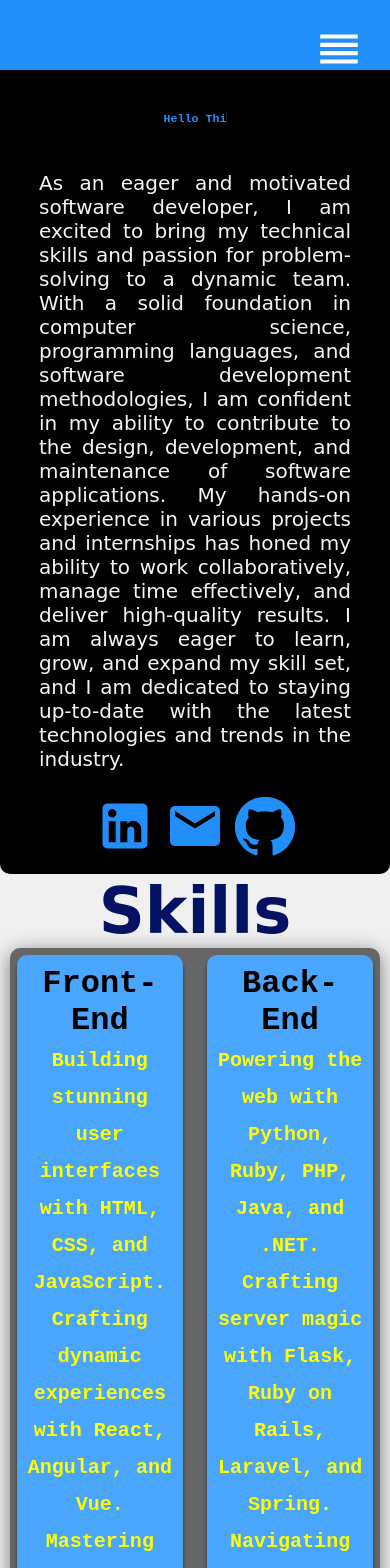
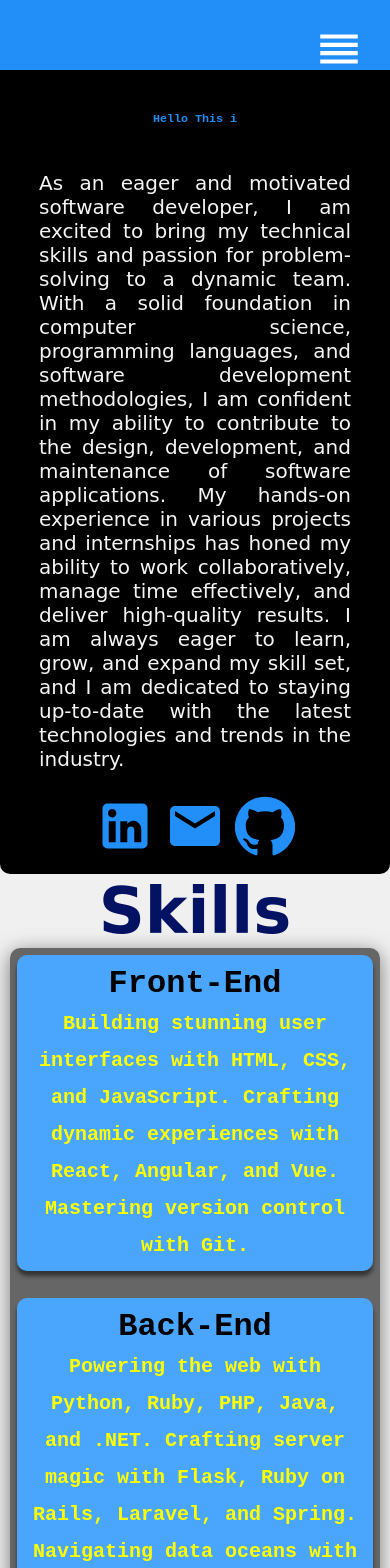
Before and after one commit to moabmo/abiud, a React (Create React App) app: page / in a window 390 px wide. Shown: the top 1568 px of the page. Built offline with nearby package versions, Linux system fonts and the light colour scheme.

Commit message:
message = "Responsive Cards Update"

```diff
--- a/src/pages/Home.js
+++ b/src/pages/Home.js
@@ -79,7 +79,7 @@ function Home() {
             <li className='item'>
                 <h2>Documents</h2>
                 <span>Defining service levels with SLAs. Crafting compelling RFPs. Specifying system and user requirements. Mapping technical details and orchestrating comprehensive testing. Documenting systems, processes, and recovery plans.</span>
-            </li>
+            </li><br/>
             </div>
 
     </div>
--- a/src/styles/Home.css
+++ b/src/styles/Home.css
@@ -58,14 +58,28 @@
 
 .item {
   flex: 1;
-  min-width: calc(26.33% - 10px); /* Three cards per row with a 10px gap */
   background-color: #4aa6fc;
   padding: 10px;
-  /* max-height: 200px; */
   margin-bottom: 10px;
-  overflow: hidden; /* Hide overflow content */
+  overflow: hidden;
   transition: all 0.5s ease;
 }
+
+@media (min-width: 768px) {
+  .item {
+    flex-basis: calc(28% - 10px); /* Three cards per row with a 10px gap on larger screens */
+  }
+}
+
+@media (max-width: 767px) {
+  .item {
+    flex-basis: 100%; /* Full width on smartphones */
+    max-width: none; /* Remove any max-width constraint */
+  }
+}
+
+
+
 
 .item:hover {
   background-color: yellow;
```
